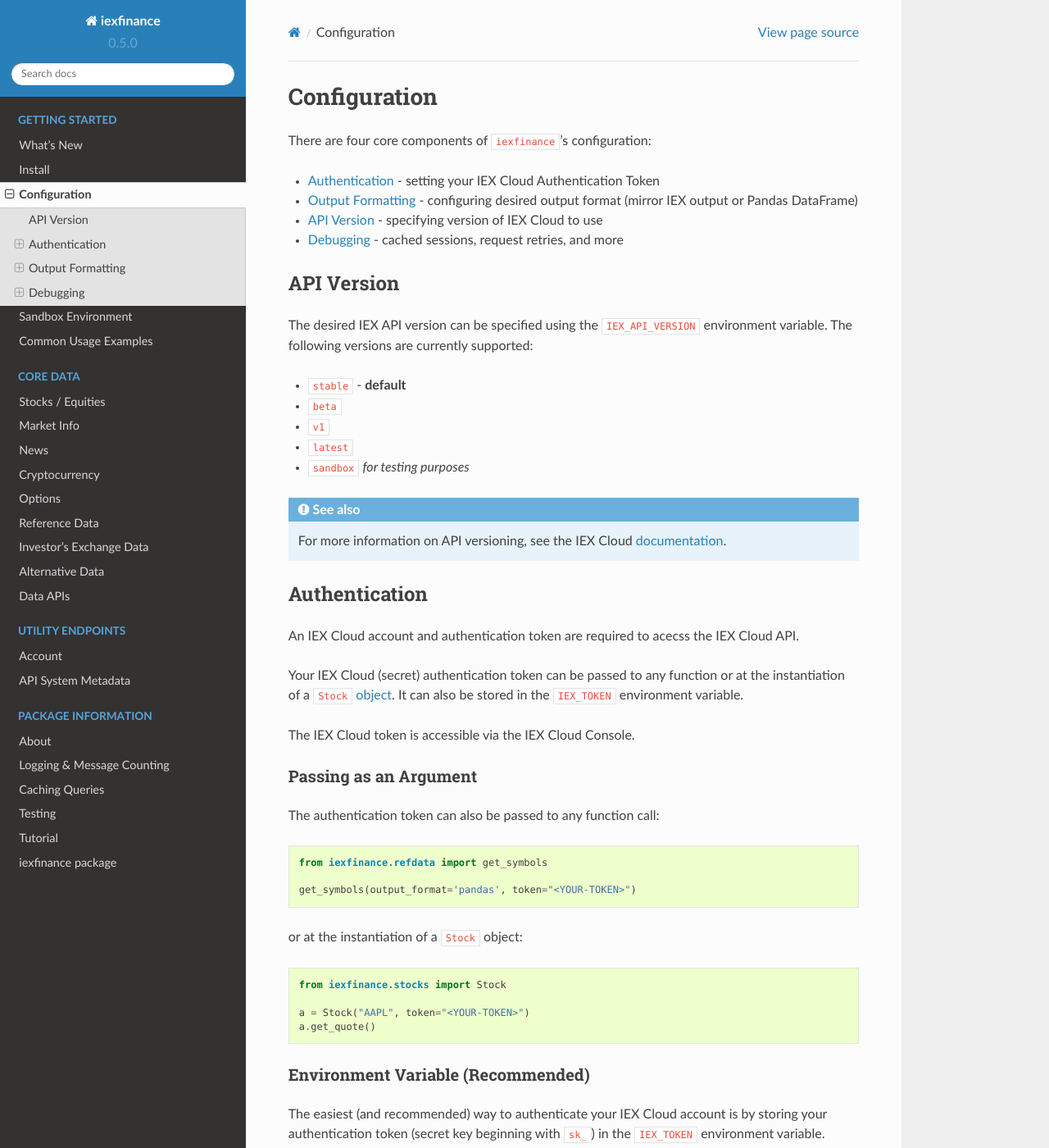
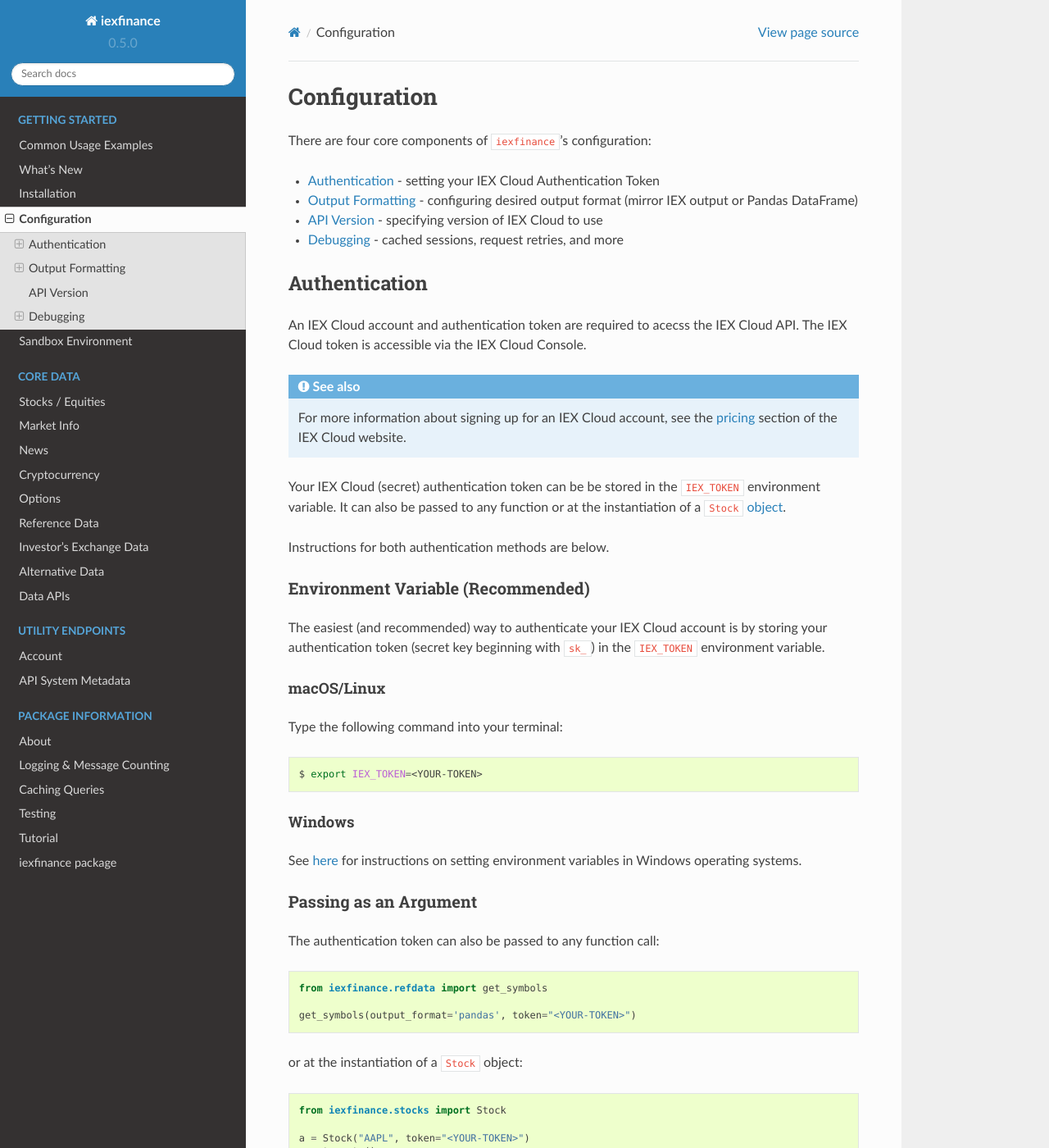
Before and after one commit to addisonlynch/iexfinance, a Sphinx documentation site: the page built from docs/source/configuration.rst, in a window 1280 px wide and 1400 px high. Shown: the whole window at 82% size. Built offline with Sphinx 7.4.7 and the Read the Docs theme 2.0.0, drawn with Linux system fonts in a browser that asks for light colours; some of the changed text lies outside the part shown.

Commit message:
First docs updates

```diff
--- a/docs/source/configuration.rst
+++ b/docs/source/configuration.rst
@@ -8,63 +8,23 @@
 
 * :ref:`config.auth` - setting your IEX Cloud Authentication Token
 * :ref:`config.formatting` - configuring desired output format (mirror IEX output or Pandas DataFrame)
-* :ref:`config.api_version` - specifying version of IEX Cloud to use
+* :ref:`config.api-version` - specifying version of IEX Cloud to use
 * :ref:`config.debugging` - cached sessions, request retries, and more
-
-.. _config.api_version:
-
-API Version
------------
-
-The desired IEX API version can be specified using the ``IEX_API_VERSION``
-environment variable. The following versions are currently supported:
-
-* ``stable`` - **default**
-* ``beta``
-* ``v1``
-* ``latest``
-* ``sandbox`` *for testing purposes*
-
-.. seealso:: For more information on API versioning, see the IEX Cloud
-             documentation_.
-
-.. _documentation: https://iexcloud.io/docs/api/#versioning
-
 
 .. _config.auth:
 
 Authentication
 --------------
 
-An IEX Cloud account and authentication token are required to acecss the IEX Cloud API.
+An IEX Cloud account and authentication token are required to acecss the IEX Cloud API. The IEX Cloud token is accessible via the IEX Cloud Console.
 
-Your IEX Cloud (secret) authentication token can be passed to any function or at the instantiation of a ``Stock`` :ref:`object <stocks.stock_object>`.
-It can also be stored in the ``IEX_TOKEN`` environment variable.
+.. seealso:: For more information about signing up for an IEX Cloud account, see the pricing_ section of the IEX Cloud website.
 
-The IEX Cloud token is accessible via the IEX Cloud Console.
+.. _pricing: https://iexcloud.io/pricing
 
-.. _config.auth.argument:
+Your IEX Cloud (secret) authentication token can be be stored in the ``IEX_TOKEN`` environment variable. It can also be passed to any function or at the instantiation of a ``Stock`` :ref:`object <stocks.stock_object>`.
 
-Passing as an Argument
-~~~~~~~~~~~~~~~~~~~~~~
-
-The authentication token can also be passed to any function call:
-
-
-.. code-block:: python
-
-    from iexfinance.refdata import get_symbols
-
-    get_symbols(output_format='pandas', token="<YOUR-TOKEN>")
-
-or at the instantiation of a ``Stock`` object:
-
-.. code-block:: python
-
-    from iexfinance.stocks import Stock
-
-    a = Stock("AAPL", token="<YOUR-TOKEN>")
-    a.get_quote()
+Instructions for both authentication methods are below.
 
 .. _config.auth.env:
 
@@ -93,6 +53,32 @@
 
 See `here <https://superuser.com/questions/949560/how-do-i-set-system-environment-variables-in-windows-10>`__ for instructions on setting environment variables in Windows operating systems.
 
+
+.. _config.auth.argument:
+
+Passing as an Argument
+~~~~~~~~~~~~~~~~~~~~~~
+
+The authentication token can also be passed to any function call:
+
+
+.. code-block:: python
+
+    from iexfinance.refdata import get_symbols
+
+    get_symbols(output_format='pandas', token="<YOUR-TOKEN>")
+
+or at the instantiation of a ``Stock`` object:
+
+.. code-block:: python
+
+    from iexfinance.stocks import Stock
+
+    a = Stock("AAPL", token="<YOUR-TOKEN>")
+    a.get_quote()
+
+Where ``<YOUR-TOKEN>`` is your IEX Cloud authentication token.
+
 .. _config.formatting:
 
 Output Formatting
@@ -102,6 +88,31 @@
 
 Selecting ``json`` as the output format returns data formatted *exactly* as received from
 the IEX Endpoint. Configuring ``iexfinance``'s output format can be done in two ways:
+
+.. _config.formatting.env:
+
+Environment Variable (Recommended)
+~~~~~~~~~~~~~~~~~~~~~~~~~~~~~~~~~~
+
+For persistent configuration of a specified output format, use the environment
+variable ``IEX_OUTPUT_FORMAT``. This value will be overridden by the
+``output_format`` argument if it is passed.
+
+macOS/Linux
+^^^^^^^^^^^
+
+Type the following command into your terminal:
+
+.. code-block:: bash
+
+    $ export IEX_OUTPUT_FORMAT=pandas
+
+Windows
+^^^^^^^
+
+See `here <https://superuser.com/questions/949560/how-do-i-set-system-environment-variables-in-windows-10>`__ for instructions on setting environment variables in Windows operating systems.
+
+.. _config.formatting.arg:
 
 ``output_format`` Argument
 ~~~~~~~~~~~~~~~~~~~~~~~~~~
@@ -123,26 +134,25 @@
     aapl = Stock("AAPL", output_format='pandas')
     aapl.get_quote().head()
 
-Environment Variable
-~~~~~~~~~~~~~~~~~~~~
+.. _config.api-version:
 
-For persistent configuration of a specified output format, use the environment
-variable ``IEX_OUTPUT_FORMAT``. This value will be overridden by the
-``output_format`` argument if it is passed.
+API Version
+-----------
 
-macOS/Linux
-^^^^^^^^^^^
+The desired IEX API version can be specified using the ``IEX_API_VERSION``
+environment variable. The following versions are currently supported:
 
-Type the following command into your terminal:
+* ``stable`` - **default**
+* ``beta``
+* ``v1``
+* ``latest``
+* ``sandbox`` *for testing purposes*
 
-.. code-block:: bash
+.. seealso:: For more information on API versioning, see the IEX Cloud
+             documentation_.
 
-    $ export IEX_OUTPUT_FORMAT=pandas
+.. _documentation: https://iexcloud.io/docs/api/#versioning
 
-Windows
-^^^^^^^
-
-See `here <https://superuser.com/questions/949560/how-do-i-set-system-environment-variables-in-windows-10>`__ for instructions on setting environment variables in Windows operating systems.
 
 .. _config.debugging:
 
--- a/docs/source/index.rst
+++ b/docs/source/index.rst
@@ -20,11 +20,11 @@
    :maxdepth: 1
    :caption: Getting Started
 
+   usage
    whatsnew
    install
    configuration
    sandbox
-   usage
 
 .. _endpoints:
 
--- a/docs/source/install.rst
+++ b/docs/source/install.rst
@@ -1,8 +1,8 @@
 .. _install:
 
 
-Install
-=======
+Installation
+============
 
 Dependencies
 ------------
--- a/docs/source/sandbox.rst
+++ b/docs/source/sandbox.rst
@@ -9,3 +9,5 @@
 .. note:: Test keys (beginning with ``Tsk`` and ``Tpk``) must be used with the sandbox environment. To obtain these keys, select the "Viewing test data" toggler on the left side of the IEX Cloud console.
 
 .. _`sandbox environment`: https://iexcloud.io/docs/api/#sandbox
+
+The sandbox environment is recommended for testing purposes. Messages used in the sandbox environment will not count against a user's monthly message limit.
--- a/docs/source/testing.rst
+++ b/docs/source/testing.rst
@@ -24,6 +24,7 @@
 -  codecov
 -  flake8
 -  flake8-bugbear
+-  flake8-rst
 -  pytest
 -  pytest-runner
 -  tox
@@ -32,7 +33,6 @@
 
 **Docs**
 
-- flake8-rst
 - ipython
 - matplotlib
 - requests-cache
```
Also changed, not shown: README.rst (+40 -39 lines), docs/source/images/iexexample.gif (added), 1 other file.
